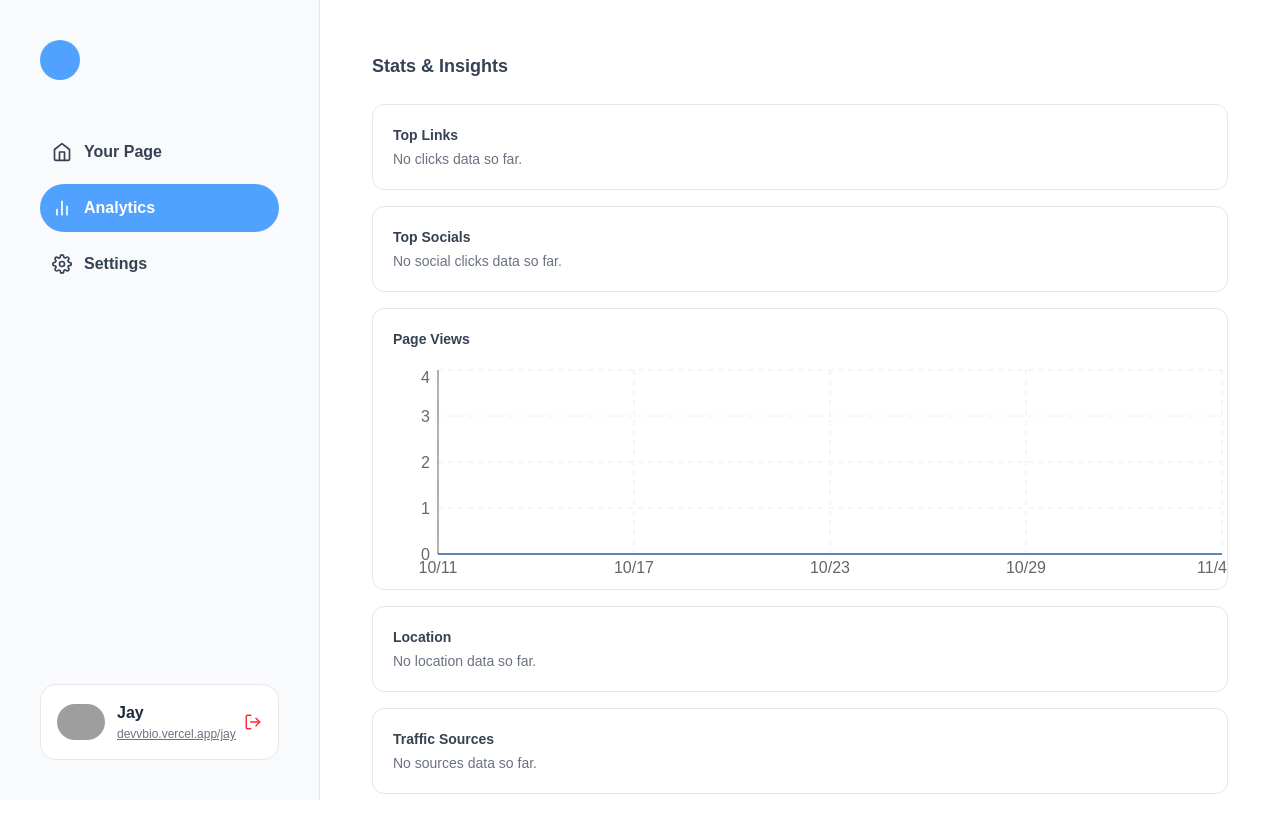
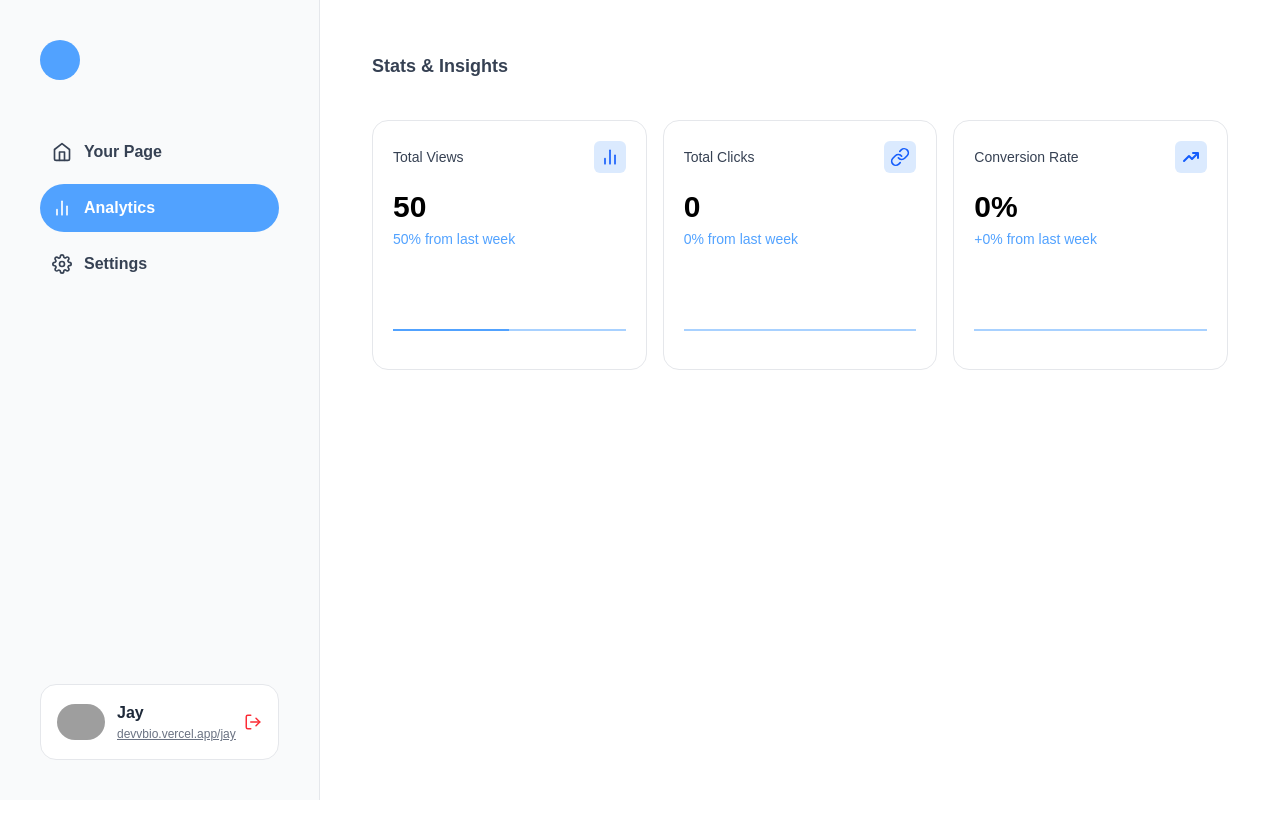
Before and after one commit to devtofunmi/devbio, a Next.js app: page /dashboard/analytics in a window 1280 px wide. Shown: the top 832 px of the page. After the commit the page ends 800 px from the top, so only its background shows below. Built offline with nearby package versions, Linux system fonts and the light colour scheme; grey boxes are pictures that could not be loaded.

Commit message:
change cards design

```diff
--- a/pages/dashboard/analytics.tsx
+++ b/pages/dashboard/analytics.tsx
@@ -1,74 +1,85 @@
 import React from "react";
 import DashboardLayout from "../../components/dashboard/DashboardLayout";
-import { LineChart, Line, XAxis, YAxis, CartesianGrid, ResponsiveContainer } from "recharts";
+import { FiBarChart2, FiLink } from "react-icons/fi";
+import { HiTrendingUp } from "react-icons/hi";
 
-const data = [
-  { date: "10/11", views: 0 },
-  { date: "10/17", views: 0 },
-  { date: "10/23", views: 0 },
-  { date: "10/29", views: 0 },
-  { date: "11/4", views: 0 },
+// Types for analytics cards
+interface AnalyticsData {
+  title: string;
+  value: string | number;
+  percentage: string;
+  comparisonText: string;
+  icon: React.ReactNode;
+  iconClass?: string;
+}
+
+const geistSans = { className: "font-sans" };
+
+
+// Analytics cards data array
+const analyticsCards: AnalyticsData[] = [
+  {
+    title: "Total Views",
+    value: 50,
+    percentage: "50%",
+    comparisonText: "50% from last week",
+    icon: <FiBarChart2 className="w-5 h-5" />,
+    iconClass: "bg-blue-100 text-blue-600",
+  },
+  {
+    title: "Total Clicks",
+    value: 0,
+    percentage: "0%",
+    comparisonText: "0% from last week",
+    icon: <FiLink className="w-5 h-5" />,
+    iconClass: "bg-blue-100 text-blue-600",
+  },
+  {
+    title: "Conversion Rate",
+    value: "0%",
+    percentage: "0%",
+    comparisonText: "+0% from last week",
+    icon: <HiTrendingUp className="w-5 h-5" />,
+    iconClass: "bg-blue-100 text-blue-600",
+  },
 ];
-const geistSans = { className: "font-sans" };
 
 const AnalyticsPage: React.FC = () => {
   return (
     <DashboardLayout>
-      <div className={`${geistSans.className} p-4 md:p-8`} >
-
+      <div className={`${geistSans.className} p-4 md:p-8`}>
         {/* Header */}
         <div className="flex items-center justify-between mb-6">
-          <h1 className="text-lg font-semibold text-gray-700">Stats & Insights</h1>
-
+          <h1 className="text-lg font-semibold text-gray-700 mb-4">Stats & Insights</h1>
         </div>
 
-        {/* Cards */}
-        <div className="space-y-4">
-          {/* Top Links */}
-          <div className="bg-white border border-gray-200 rounded-xl p-5">
-            <h2 className="text-sm font-semibold text-gray-700 mb-1">Top Links</h2>
-            <p className="text-sm text-gray-500">No clicks data so far.</p>
-          </div>
+        {/* Cards Grid */}
+        <div className="grid grid-cols-1 md:grid-cols-3 gap-4 mb-8">
+          {analyticsCards.map((card, index) => (
+            <div
+              key={index}
+              className="bg-white border border-gray-200 rounded-2xl p-5 h-[250px]"
+            >
+              <div className="flex justify-between items-center mb-4">
+                <span className="text-gray-700 text-sm">{card.title}</span>
+                <div className={`p-1.5 rounded-md ${card.iconClass}`}>
+                  {card.icon}
+                </div>
+              </div>
+              <div className="text-3xl font-bold text-black mb-1">{card.value}</div>
+              <div
+                className={`text-sm text-blue-400`}
+              >
+                {card.comparisonText}
+              </div>
+              <div className="mt-20 h-0.5 w-full bg-blue-400/50">
+                <div className="h-full w-full bg-blue-400" style={{ width: card.percentage }} />
+              </div>
+            </div>
+          ))}
+        </div>
 
-          {/* Top Socials */}
-          <div className="bg-white border border-gray-200 rounded-xl p-5">
-            <h2 className="text-sm font-semibold text-gray-700 mb-1">Top Socials</h2>
-            <p className="text-sm text-gray-500">No social clicks data so far.</p>
-          </div>
 
-          {/* Page Views */}
-          <div className="bg-white border border-gray-200 rounded-xl pt-5">
-            <h2 className="text-sm font-semibold text-gray-700 mb-4 px-5">Page Views</h2>
-            <div className="h-56 w-full">
-              <ResponsiveContainer width="100%" height="100%">
-                <LineChart data={data}>
-                  <CartesianGrid stroke="#eee" strokeDasharray="5 5" />
-                  <XAxis dataKey="date" tickLine={false} />
-                  <YAxis allowDecimals={false} tickLine={false} />
-                  <Line
-                    type="monotone"
-                    dataKey="views"
-                    stroke="#60A5FA"
-                    strokeWidth={2}
-                    dot={false}
-                  />
-                </LineChart>
-              </ResponsiveContainer>
-            </div>
-          </div>
-
-          {/* Location */}
-          <div className="bg-white border border-gray-200 rounded-xl p-5">
-            <h2 className="text-sm font-semibold text-gray-700 mb-1">Location</h2>
-            <p className="text-sm text-gray-500">No location data so far.</p>
-          </div>
-
-          {/* Traffic Sources */}
-          <div className="bg-white border border-gray-200 rounded-xl p-5">
-            <h2 className="text-sm font-semibold text-gray-700 mb-1">Traffic Sources</h2>
-            <p className="text-sm text-gray-500">No sources data so far.</p>
-          </div>
-        </div>
       </div>
     </DashboardLayout>
   );
```
